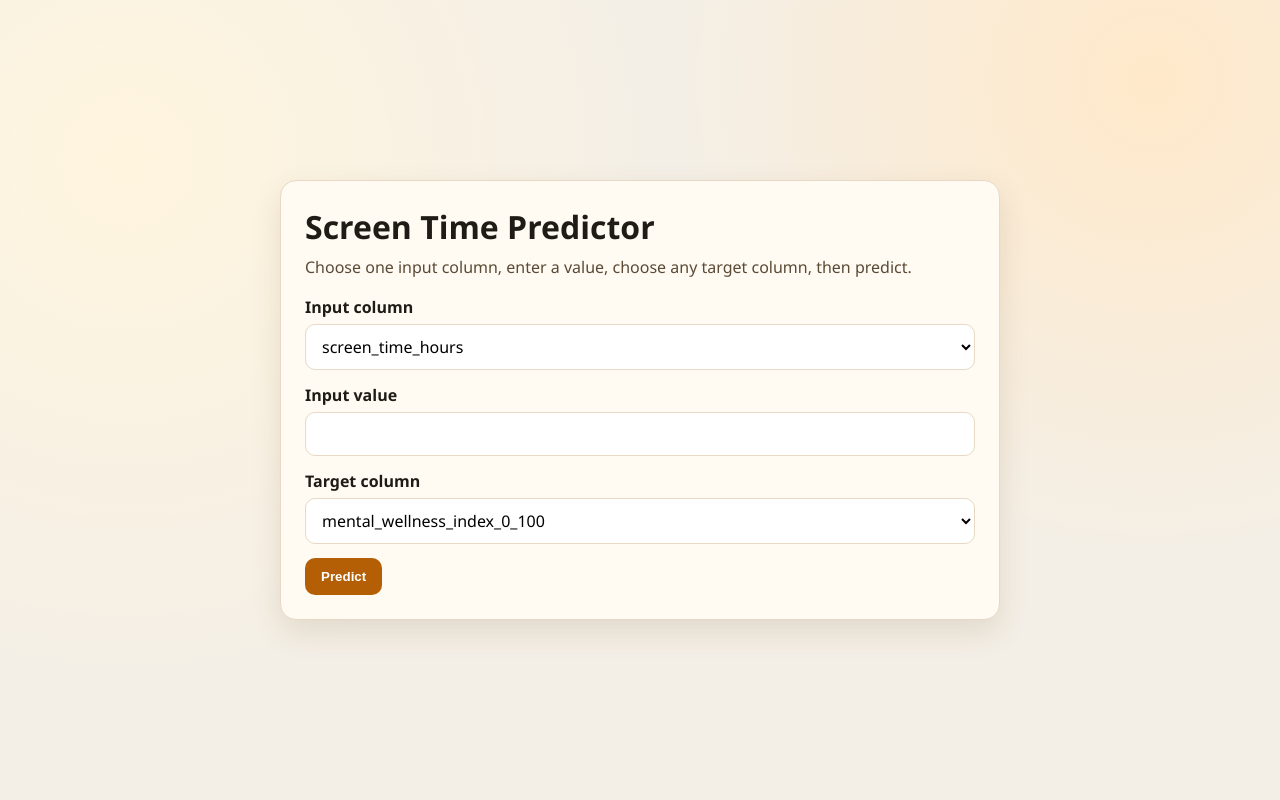
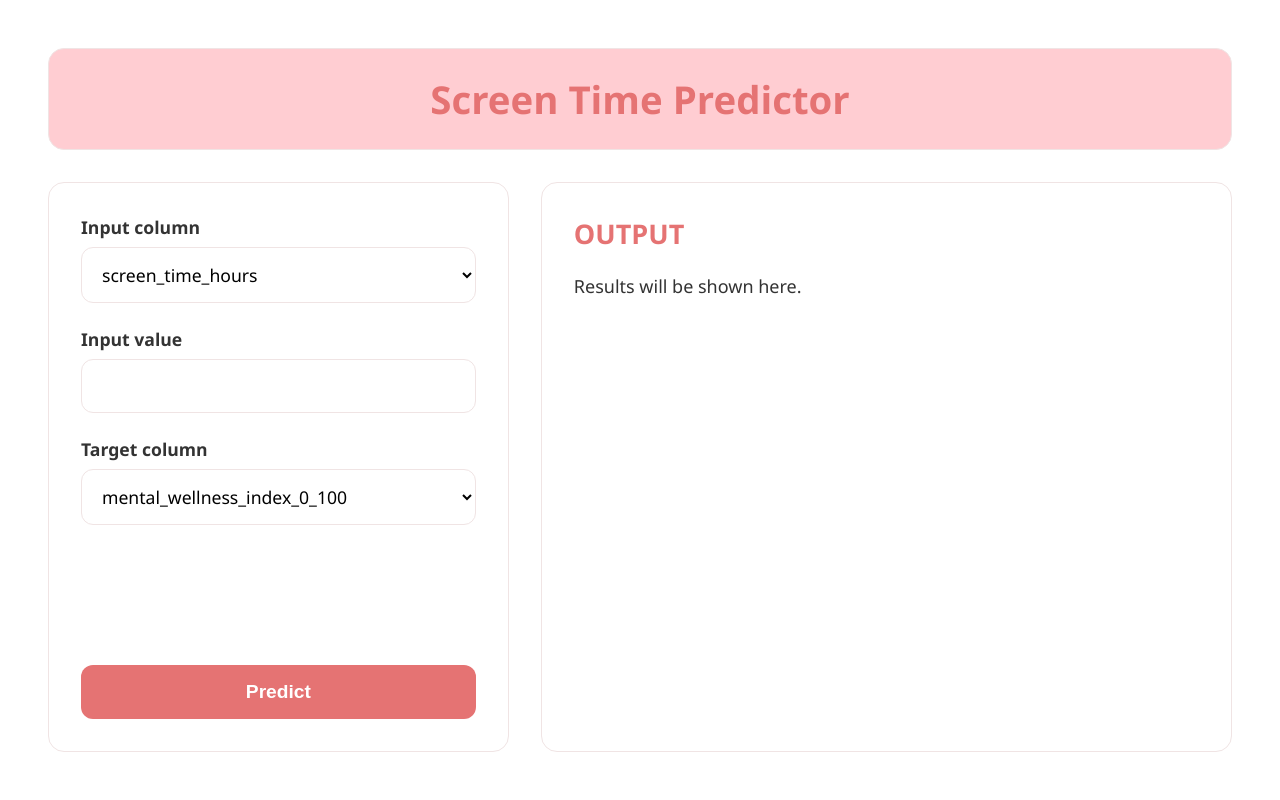
Before and after one commit to LonelyDreamer005/wellbeingAnalysis, a Flask app: page / in a window 1280 px wide. Run offline with Flask 3, Linux system fonts and the light colour scheme.

Commit message:
changed UI

```diff
--- a/templates/index.html
+++ b/templates/index.html
@@ -3,121 +3,146 @@
 <head>
   <meta charset="utf-8" />
   <meta name="viewport" content="width=device-width, initial-scale=1" />
-  <title>Wellbeing Predictor</title>
+  <title>Screen Time Predictor</title>
   <style>
     :root {
-      --bg: #f4efe6;
-      --panel: #fffaf2;
-      --ink: #1f1b16;
-      --accent: #b45f06;
-      --accent-soft: #ffe3b8;
-      --line: #e7d9c5;
-      --ok: #0a7b53;
-      --err: #9f2f2f;
+      --bg: #fdf6f6; /* Lighter pink background */
+      --panel: #ffffff; /* White panels */
+      --ink: #333333; /* Darker text for contrast */
+      --accent: #e57373; /* Softer pink accent */
+      --accent-soft: #ffcdd2; /* Very light pink for highlights */
+      --line: #f0e4e4; /* Light pinkish line color */
+      --ok: #4caf50; /* Green for success */
+      --err: #f44336; /* Red for error */
     }
 
     * { box-sizing: border-box; }
 
+    html, body {
+      height: 100%;
+      margin: 0;
+    }
+
     body {
-      margin: 0;
-      min-height: 100vh;
       font-family: "Segoe UI", Tahoma, Geneva, Verdana, sans-serif;
       color: var(--ink);
-      background:
-        radial-gradient(circle at 10% 20%, #fff5df 0%, transparent 40%),
-        radial-gradient(circle at 90% 10%, #ffe9ca 0%, transparent 35%),
-        var(--bg);
-      display: grid;
-      place-items: center;
-      padding: 24px;
+      background-color: var(--bg);
+      font-size: 18px; /* Increased base font size */
     }
 
-    .card {
-      width: min(720px, 100%);
+    .container {
+      width: 100%;
+      height: 100%;
+      display: flex;
+      flex-direction: column;
       background: var(--panel);
-      border: 1px solid var(--line);
-      border-radius: 16px;
-      padding: 24px;
-      box-shadow: 0 12px 30px rgba(88, 54, 20, 0.12);
+      padding: 48px; /* Increased padding */
     }
 
     h1 {
-      margin: 0 0 8px;
-      font-size: clamp(1.5rem, 2.5vw, 2.1rem);
+      text-align: center;
+      margin: 0 0 32px; /* Increased bottom margin */
+      font-size: clamp(1.8rem, 3vw, 2.5rem); /* Larger font size */
+      border: 1px solid var(--line);
+      padding: 24px; /* Increased padding */
+      border-radius: 16px; /* Smoother corners */
+      background-color: var(--accent-soft);
+      color: var(--accent);
     }
 
-    p {
-      margin: 0 0 18px;
-      color: #5b4a35;
+    .main-content {
+      display: grid;
+      grid-template-columns: 1fr 1.5fr;
+      gap: 32px; /* Increased gap */
+      flex-grow: 1;
     }
 
-    .grid {
-      display: grid;
-      gap: 14px;
+    .input-panel, .output-panel {
+      border: 1px solid var(--line);
+      border-radius: 16px; /* Smoother corners */
+      padding: 32px; /* Increased padding */
+    }
+
+    .input-panel {
+      display: flex;
+      flex-direction: column;
+      gap: 24px; /* Increased gap */
     }
 
     label {
       font-weight: 600;
       display: block;
-      margin-bottom: 6px;
+      margin-bottom: 8px; /* Increased margin */
+      font-size: 1.1rem; /* Larger font for labels */
     }
 
     input, select {
       width: 100%;
-      padding: 10px 12px;
+      padding: 14px 16px; /* Increased padding */
       border: 1px solid var(--line);
-      border-radius: 10px;
+      border-radius: 12px; /* Smoother corners */
       font: inherit;
       background: #fff;
+      font-size: 1.1rem; /* Larger font for inputs */
     }
 
     button {
       border: 0;
-      border-radius: 10px;
-      padding: 11px 16px;
+      border-radius: 12px; /* Smoother corners */
+      padding: 16px 20px; /* Increased padding */
       background: var(--accent);
       color: #fff;
       font-weight: 700;
       cursor: pointer;
-      width: fit-content;
+      width: 100%;
+      margin-top: auto; /* Pushes button to the bottom */
+      font-size: 1.2rem; /* Larger font for button */
     }
 
     button:hover {
       filter: brightness(0.95);
     }
 
+    .output-panel h2 {
+      margin-top: 0;
+      color: var(--accent);
+    }
+
     .result, .error {
-      margin-top: 18px;
-      padding: 12px;
-      border-radius: 10px;
+      margin-top: 24px; /* Increased margin */
+      padding: 20px; /* Increased padding */
+      border-radius: 12px; /* Smoother corners */
       border: 1px solid;
+      font-size: 1.1rem; /* Larger font for results */
     }
 
     .result {
-      background: #effaf4;
-      border-color: #bde3ce;
+      background: #e8f5e9;
+      border-color: #a5d6a7;
       color: var(--ok);
     }
 
     .error {
-      background: #fff1f1;
-      border-color: #efc1c1;
+      background: #ffebee;
+      border-color: #ef9a9a;
       color: var(--err);
     }
 
     code {
       background: var(--accent-soft);
-      padding: 1px 6px;
+      padding: 2px 8px;
       border-radius: 6px;
+      color: var(--accent);
     }
   </style>
 </head>
 <body>
-  <main class="card">
+  <main class="container">
     <h1>Screen Time Predictor</h1>
-    <p>Choose one input column, enter a value, choose any target column, then predict.</p>
 
-    <form method="post" class="grid">
+    <div class="main-content">
+      <div class="input-panel">
+        <form method="post" style="display: contents;">
           <div>
             <label for="input_col">Input column</label>
             <select id="input_col" name="input_col" required>
@@ -150,19 +175,27 @@
 
           <button type="submit">Predict</button>
         </form>
+      </div>
 
+      <div class="output-panel">
+        <h2>OUTPUT</h2>
         {% if error %}
           <section class="error">{{ error }}</section>
-    {% endif %}
-
-    {% if prediction is not none %}
+        {% elif prediction is not none %}
           <section class="result">
             <div><strong>Prediction:</strong> {{ prediction | round(2) }}</div>
+            <hr style="border: none; border-top: 1px solid #a5d6a7; margin: 8px 0;">
             <div><strong>Input:</strong> <code>{{ selected_input_col }}</code> = {{ entered_value }}</div>
-        <div><strong>Column:</strong> <code>{{ selected_col }}</code></div>
-        <div><strong>Best model:</strong> {{ model_name }} (R2={{ model_r2 | round(3) }})</div>
+            <div><strong>Target:</strong> <code>{{ selected_col }}</code></div>
+            <hr style="border: none; border-top: 1px solid #a5d6a7; margin: 8px 0;">
+            <div><strong>Model Used:</strong> {{ model_name }}</div>
+            <div><strong>Model R² Score:</strong> {{ model_r2 | round(3) }}</div>
           </section>
+        {% else %}
+          <p>Results will be shown here.</p>
         {% endif %}
+      </div>
+    </div>
   </main>
 </body>
 </html>
```
Lines whose indentation alone changed are shown as unchanged.
